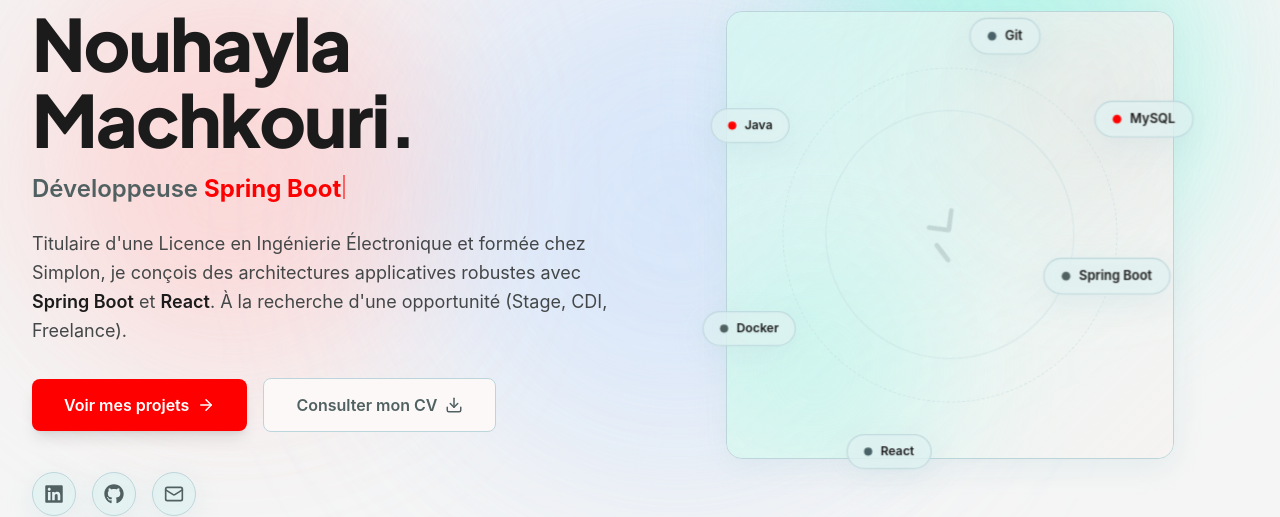
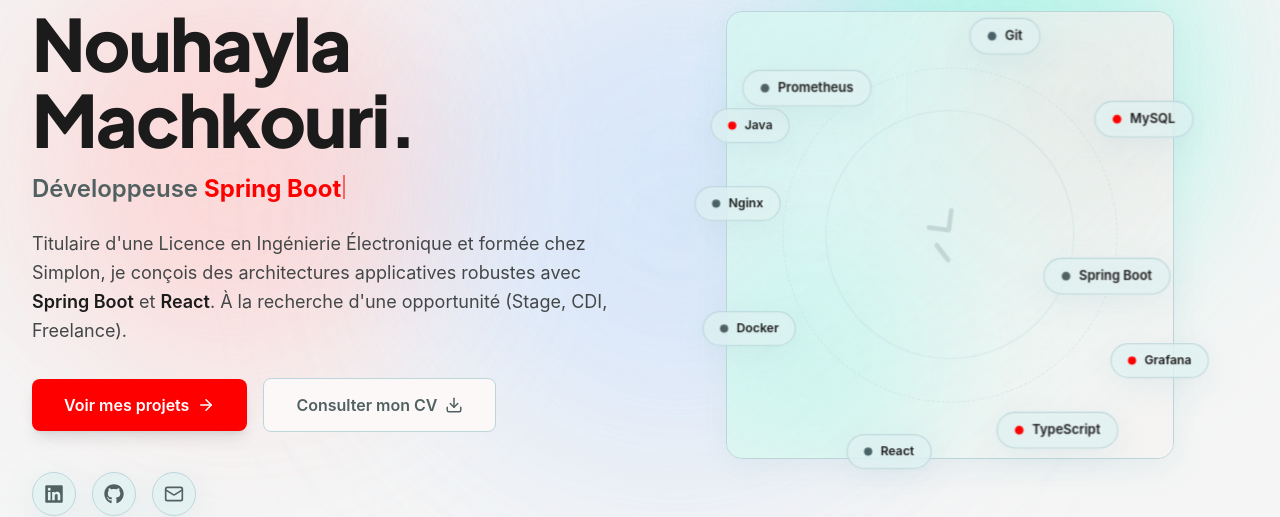
Before and after one commit to noha20009/Portfolio, a React (Vite) app: page / in a window 1280 px wide. Shown: the part 221-738 px from the top of the page. Built offline with nearby package versions, Linux system fonts and the light colour scheme; no server answers.

Commit message:
feat: add Grafana, Prometheus, Nginx, TypeScript to Hero and DevOps skills

```diff
--- a/src/components/Hero.jsx
+++ b/src/components/Hero.jsx
@@ -126,6 +126,18 @@
             <div className="absolute right-1/4 -top-4 px-4 py-2 rounded-full glass-panel text-xs font-semibold flex items-center gap-2 animate-float-slower">
               <div className="w-2 h-2 rounded-full bg-tertiary" /> Git
             </div>
+            <div className="absolute -right-6 bottom-[15%] px-4 py-2 rounded-full glass-panel text-xs font-semibold flex items-center gap-2 animate-float-slow">
+              <div className="w-2 h-2 rounded-full bg-accent" /> Grafana
+            </div>
+            <div className="absolute left-[10%] top-[8%] px-4 py-2 rounded-full glass-panel text-xs font-semibold flex items-center gap-2 animate-float-slower">
+              <div className="w-2 h-2 rounded-full bg-secondary" /> Prometheus
+            </div>
+            <div className="absolute -left-10 bottom-[50%] px-4 py-2 rounded-full glass-panel text-xs font-semibold flex items-center gap-2 animate-float-slow">
+              <div className="w-2 h-2 rounded-full bg-tertiary" /> Nginx
+            </div>
+            <div className="absolute right-[8%] bottom-[8%] px-4 py-2 rounded-full glass-panel text-xs font-semibold flex items-center gap-2 animate-float-slower">
+              <div className="w-2 h-2 rounded-full bg-accent" /> TypeScript
+            </div>
           </motion.div>
         </div>
       </div>
--- a/src/components/Skills.jsx
+++ b/src/components/Skills.jsx
@@ -23,7 +23,7 @@
     {
       title: 'DevOps',
       icon: <Wrench className="text-accent" size={32} />,
-      skills: ['Git & GitHub', 'Docker', 'CI/CD', 'Postman', 'Maven'],
+      skills: ['Git & GitHub', 'Docker', 'CI/CD', 'Postman', 'Maven', 'Grafana', 'Prometheus', 'Loki', 'Nginx'],
     },
     {
       title: 'Conception',
```
